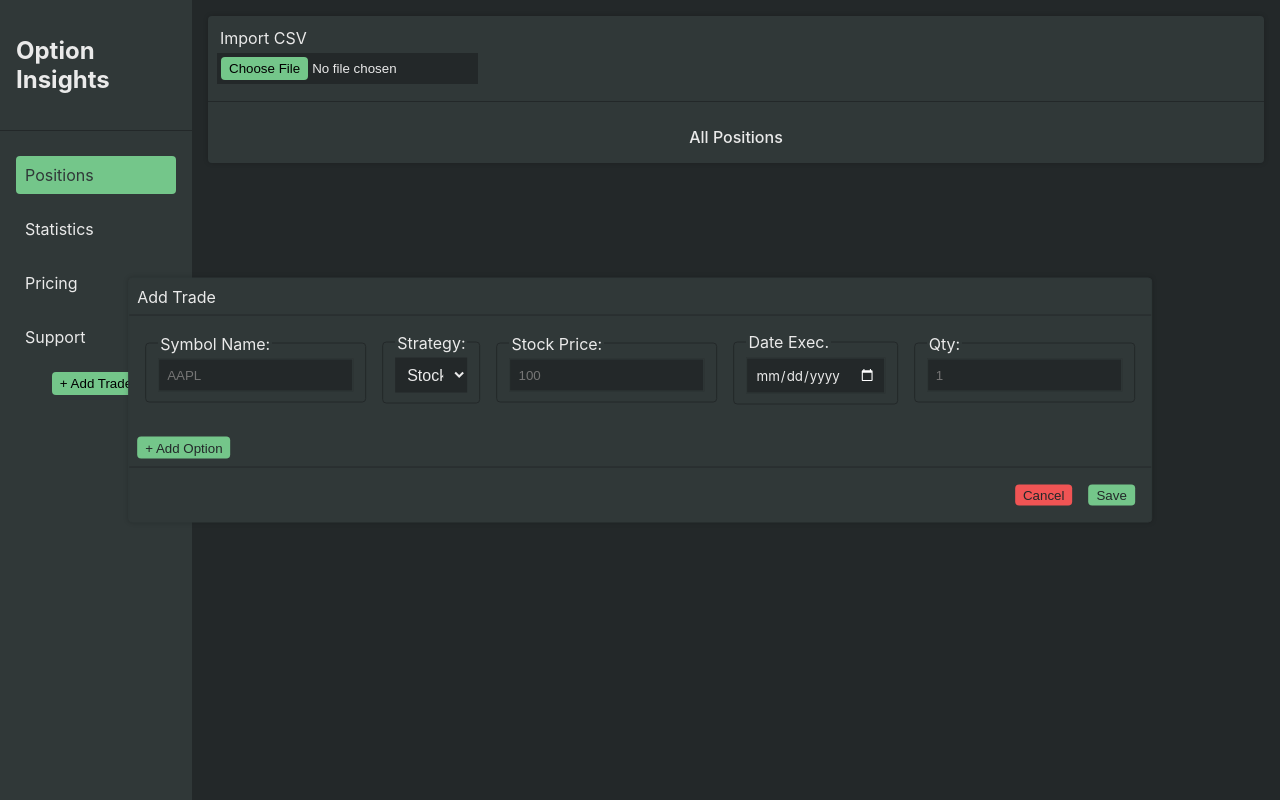
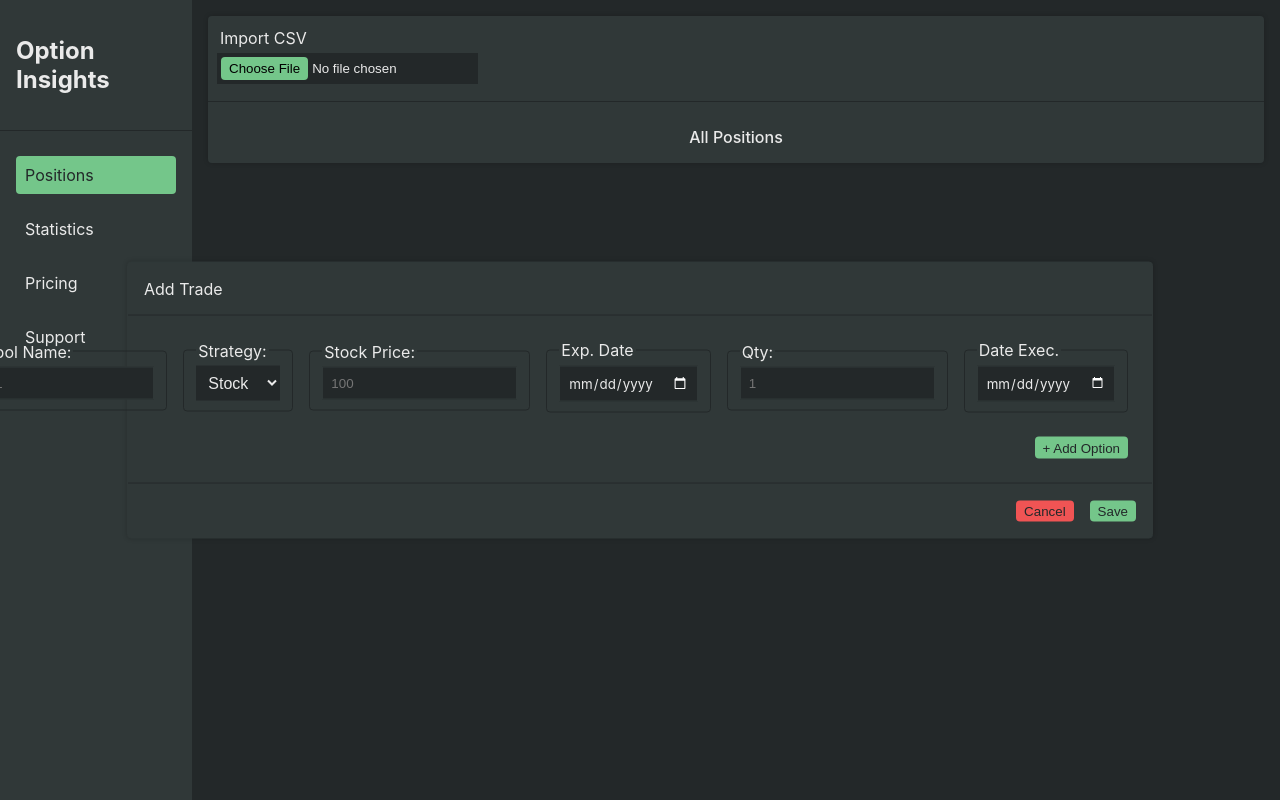
Before and after one commit to Byron-david/Option-Website, a React (Vite) app: page / in a window 1280 px wide. Both pictures are taken after a click on the button "+ Add Trade". Built offline with nearby package versions, Linux system fonts and the light colour scheme.

Commit message:
-Fixed input cutting off -Add exp. date to AddTrade.jsx -Fixed Add Option button formatting -Reorganized AddTrade structure

```diff
--- a/src/App.css
+++ b/src/App.css
@@ -13,10 +13,11 @@
 
   --text-color-light : #eaeaea;
   --text-color-alt : #4F5D75;
-  --text-color-dark : #303838;
+  --text-color-dark : #232829;
 
   --nav-width : 15%;
   --padding : 0.5rem;
+  --padding-title : 1rem;
 
   --border-radius-main : 0.25rem;
 
@@ -74,7 +75,6 @@ hr {
   border:none;
   font-size: 1rem;
   min-width: 0;
-  width: 100%;
   color: var(--text-color-light);
   padding: var(--padding);
 }
@@ -134,24 +134,23 @@ input[type=date]{
 
 #addTradeTitle {
   text-align: left;
-  padding: var(--padding);
-  border-bottom: 1px solid var(--background-color-main);
+  padding: var(--padding-title);
+  border-bottom: 1px solid var(--text-color-dark);
 }
 
 #addTradeBody {
   display: flex;
-  flex-wrap: nowrap;
-  align-items: center;
-  justify-content: space-between;
+  flex-direction: column;
+  align-items: flex-end;
   padding: var(--padding);
-  min-width: 0%;
 }
 
 #addTradeLeg {
   padding: 0 var(--padding) var(--padding) var(--padding);
   display: flex;
   flex-wrap: wrap;
-  justify-content: flex-end;
+  align-items: flex-end;
+  flex-direction: column;
 }
 
 #addTradeFooter {
@@ -159,7 +158,7 @@ input[type=date]{
   flex-wrap: wrap;
   align-items: center;
   justify-content: end;
-  border-top: 1px solid var(--background-color-main);
+  border-top: 1px solid var(--text-color-dark);
   padding: var(--padding);
   align-self: end;
 }
--- a/src/components/AddTrade.jsx
+++ b/src/components/AddTrade.jsx
@@ -4,6 +4,7 @@ import DateInput from './DateInput.jsx'
 import Button from './Button/Button.jsx'
 import AddOption from './AddOption.jsx'
 import StrategiesDropdown from './StrategiesDropdown.jsx'
+import styles from './AddTrade.module.css';
 import { v4 as uuid } from 'uuid';
 
 let nextId = 0;
@@ -31,10 +32,12 @@ function AddTrade({ handleClickClose }) {
       <div id="addTrade">
         <div id="addTradeTitle">Add Trade</div>
         <div id="addTradeBody">
+          <div class={styles.inputContainer}>
             <TextInput placeholder="AAPL" maxLength="4" id="stockSymbol" name="stockSymbol" htmlFor="stockSymbol" text="Symbol Name:" />
             <StrategiesDropdown value={strategyValue} handleChange={setStrategyValue}/>
+            <DateInput id="expDate" name="expDate" htmlFor="expDate" text="Exp. Date" />
+            <TextInput placeholder="1" inputType="number" id="quantityNumber" name="quantityNumber" htmlFor="quantityNumber" text="Qty:" />
             <DateInput  id="dateExec" name="dateExec" htmlFor="dateExec" text=" Date Exec." />
-          <TextInput placeholder="1" inputType="number" id="quantityNumber" name="quantityNumber" htmlFor="quantityNumber" text="Qty:" />
           </div>
           <div id="addTradeLeg">
             {addOption.map(option => (
@@ -47,9 +50,8 @@ function AddTrade({ handleClickClose }) {
             }}
             strikePrice={option.strikePrice} optionValue={option.optionValue} quantity={option.quantity} exp={option.exp} />
             ))}
+          <Button text="+ Add Option" className="buttonAdd" handleClick={handleButtonClickAdd} />
           </div>
-        <div className="buttonContainer">
-          <Button text="+ Add Option" className="buttonAdd" handleClick={handleButtonClickAdd} />
         </div>
         <div id="addTradeFooter">
           <Button text="Cancel" backgroundColor="var(--background-color-button-red)" handleClick={handleClickClose} />
--- /dev/null
+++ b/src/components/AddTrade.module.css
@@ -0,0 +1,8 @@
+.inputContainer {
+    display: flex;
+    flex-wrap: nowrap;
+    align-items: center;
+    justify-content: space-between;
+    padding: var(--padding);
+    min-width: 0%;
+}
--- a/src/components/Button/Button.module.css
+++ b/src/components/Button/Button.module.css
@@ -1,6 +1,6 @@
 .buttonGreen {
     background-color: var(--background-color-button);
-    color: var(--background-color-main);
+    color: var(--text-color-dark);
     padding: 0.2rem 0.5rem;
 }
 
```
Lines whose indentation alone changed are shown as unchanged.
